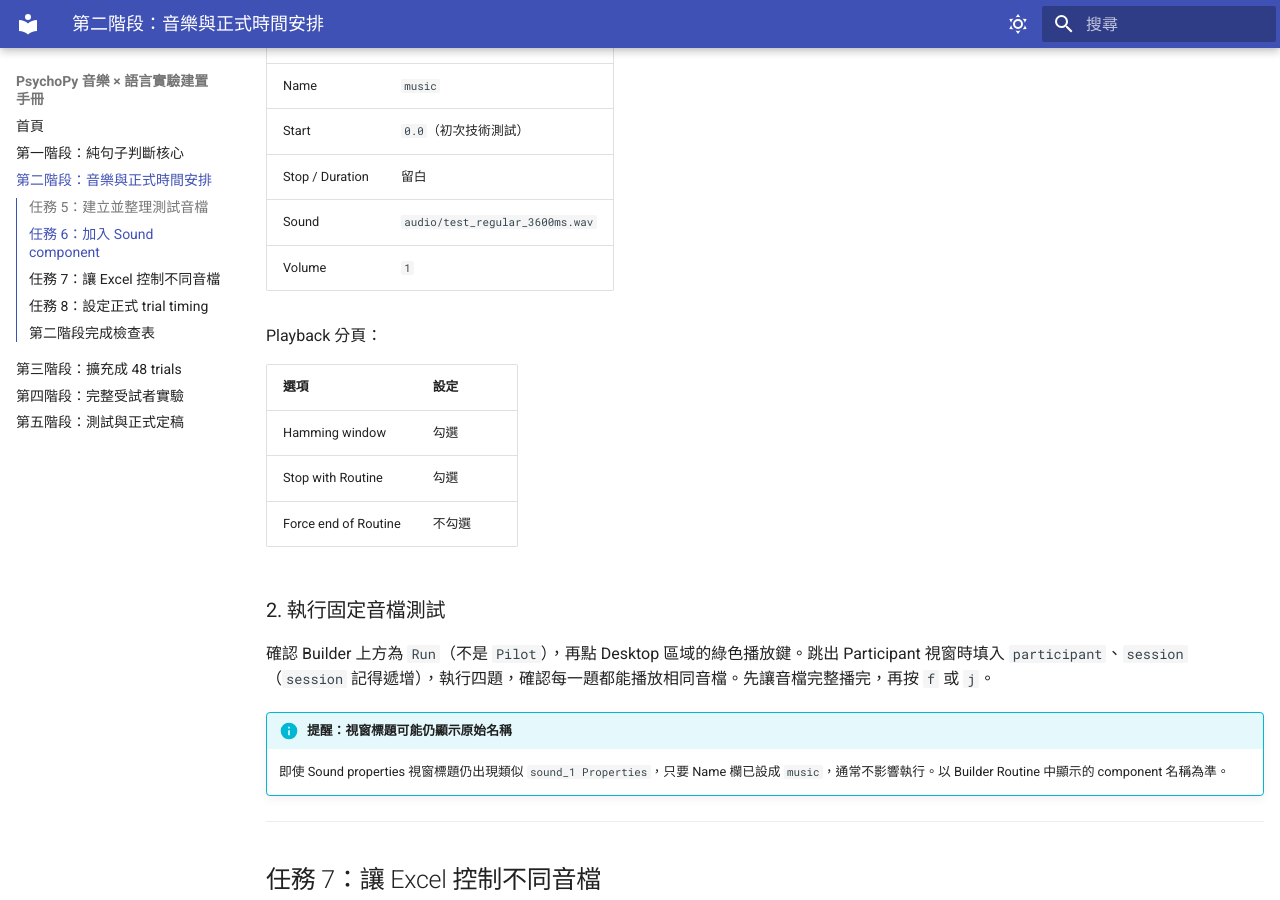
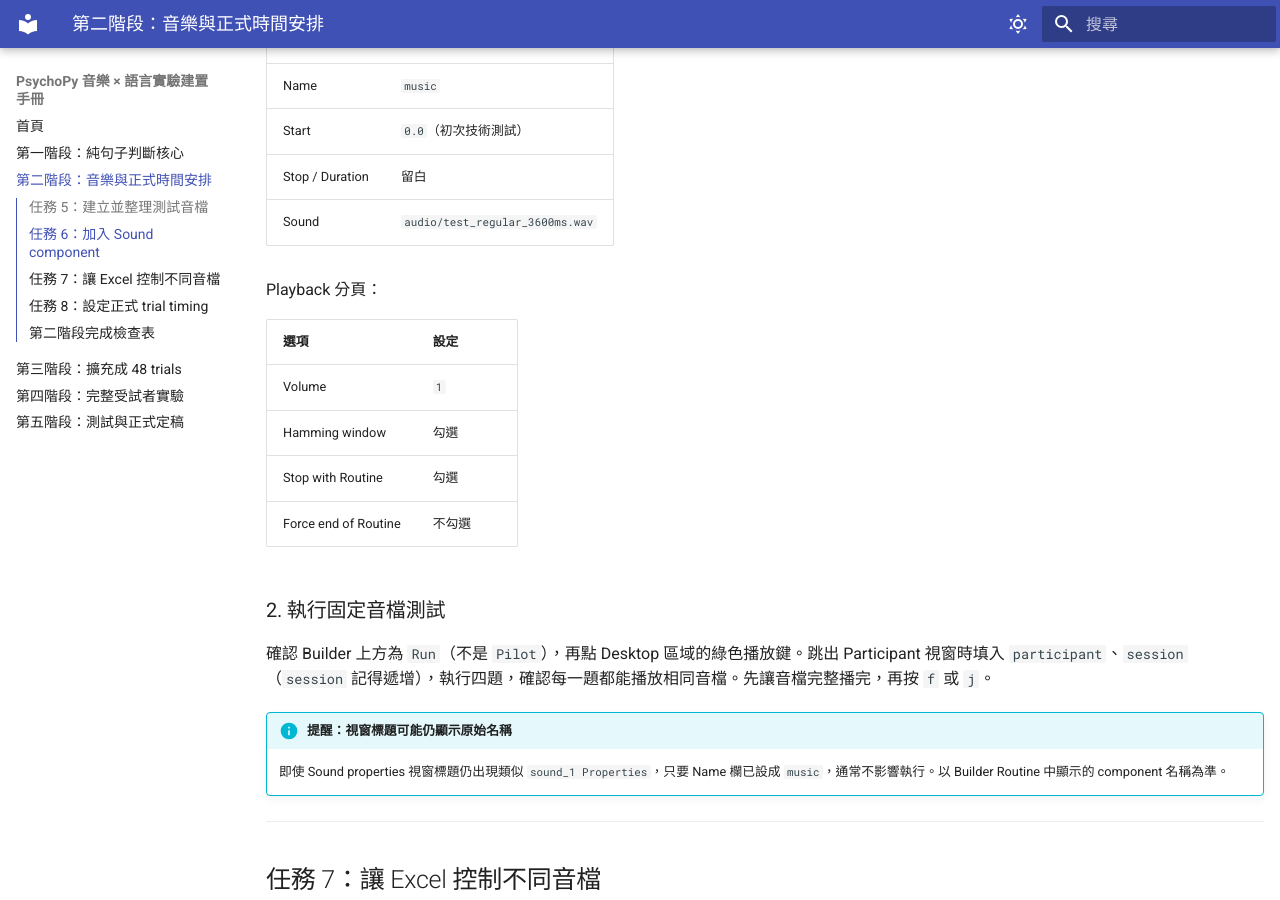
Before and after one commit to weilinglindachen/psychopy-manual, an MkDocs documentation site: the page built from docs/stage2.md, in a window 1280 px wide and 900 px high, scrolled down 1869 px. Built offline with MkDocs 1.6.1 and Material for MkDocs 9.7.7, drawn with Linux system fonts in a browser that asks for light colours.

```diff
--- a/docs/stage2.md
+++ b/docs/stage2.md
@@ -92,12 +92,12 @@ audio/test_irregular_3600ms.wav
 | Start | `0.0`（初次技術測試） |
 | Stop / Duration | 留白 |
 | Sound | `audio/test_regular_3600ms.wav` |
-| Volume | `1` |
 
 Playback 分頁：
 
 | 選項 | 設定 |
 |---|---|
+| Volume | `1` |
 | Hamming window | 勾選 |
 | Stop with Routine | 勾選 |
 | Force end of Routine | 不勾選 |
```
